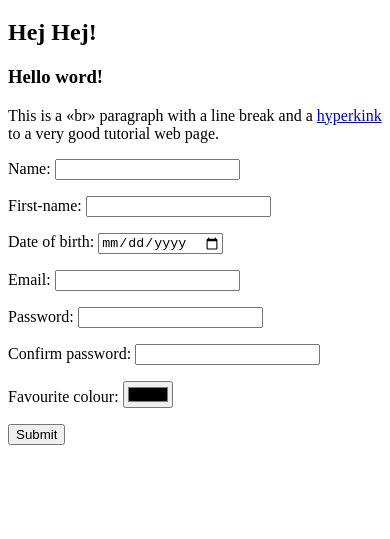
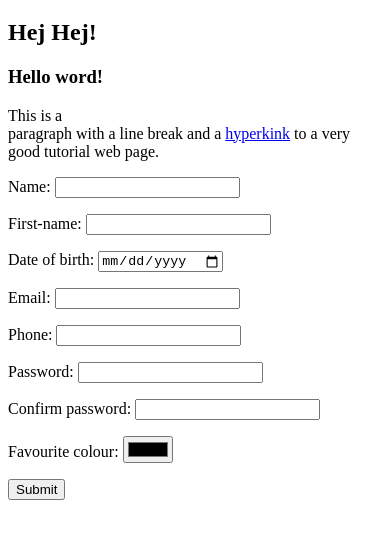
Before and after one commit to Altair-Bueno/formulario-interfaces-uma, a plain HTML site: page index.html in a window 390 px wide. Shown: the part 61-600 px from the top of the page. Drawn offline with Linux system fonts and the light colour scheme.

Commit message:
new: Telephone

```diff
--- a/index.html
+++ b/index.html
@@ -11,7 +11,7 @@
     <h2>Hej Hej!</h2>
     <h3><strong>Hello word!</strong></h3>
     <p>
-        This is a «br» paragraph with a line break and a
+        This is a <br/> paragraph with a line break and a
         <a href="https://www.w3schools.com">hyperkink</a> to a very good tutorial web page.
     </p>
     <form action="" autocomplete="on">
@@ -32,6 +32,10 @@
             <input type="email" name="email" id="email" title='Introduce your email' autocomplete="email" required />
         </p>
         <p>
+            <label for="phone">Phone:</label>
+            <input type="tel" name="phone" id="phone" title='Introduce your phone' autocomplete="tel" required />
+        </p>
+        <p>
             <label for="password">Password:</label>
             <input type="password" name="password" id="password" title='Introduce your password' autocomplete="new-password" required/>
         </p>
```
Also changed, not shown: 1 other file.
